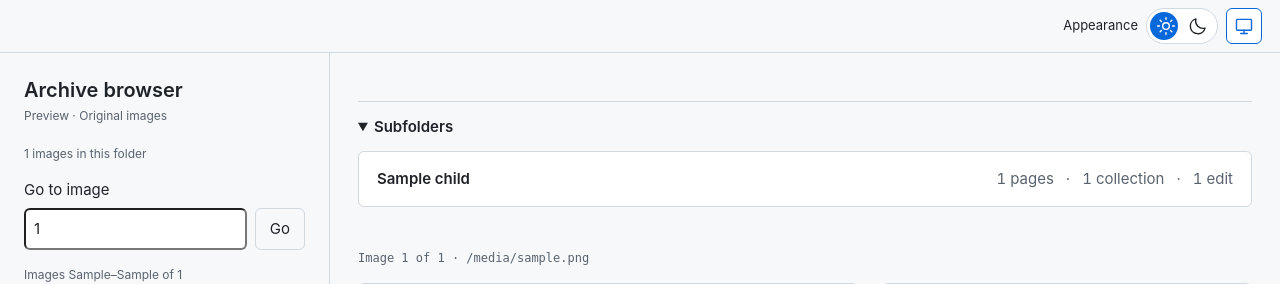
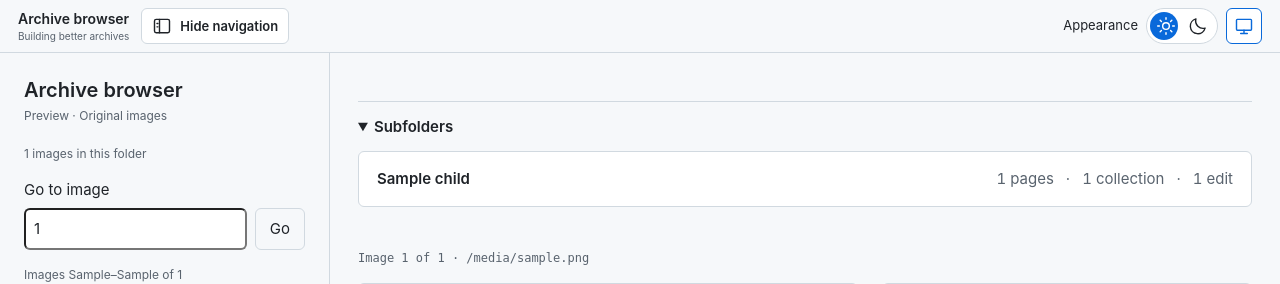
Before and after one commit to diversen7/archival-organizer, a FastAPI app: template archival_organizer/web/templates/preview.html in a window 1280 px wide. Shown: the top 284 px of the page. Run offline with FastAPI, Linux system fonts and the light colour scheme; the template is opened without the code that fills it: most values are stand-ins (such as "Sample title", 1, 10 or a date in 2020); grey boxes marked "Sample" are stand-in pictures; parts of the project's set-up code (start-up, migrations or seed data) failed here and were passed over.

Commit message:
hide left column. Slicker design.

```diff
--- a/archival_organizer/web/static/archive.css
+++ b/archival_organizer/web/static/archive.css
@@ -272,3 +272,21 @@ button:disabled { cursor: not-allowed; opacity: .65; }
 .move-page-form button:hover { background: var(--primary-hover); }
 #image-popup { border-radius: 8px; box-shadow: 0 8px 32px var(--shadow); }
 .edit-history th { background: var(--panel); font-weight: 600; }
+
+.layout[data-sidebar-hidden="true"] { grid-template-columns: minmax(0, 1fr); }
+aside[hidden] { display: none; }
+.appearance-navigation { display: flex; align-items: center; gap: 12px; margin-right: auto; min-width: 0; }
+.appearance-brand { display: flex; flex-direction: column; font-size: 14px; font-weight: 600; line-height: 1.25; white-space: nowrap; text-decoration: none; }
+.appearance-brand small { margin-top: 2px; color: var(--muted); font-size: 10px; font-weight: 400; line-height: 1.2; }
+.appearance-brand:hover { color: var(--accent-strong); }
+.appearance-bar button { flex-shrink: 0; }
+.appearance-bar #sidebar-toggle { gap: 8px; padding: 6px 10px; border-radius: var(--radius); font: 600 13px/1.4 var(--technical-font); }
+@media (max-width: 600px) {
+  #sidebar-toggle span { display: none; }
+  .appearance-bar #sidebar-toggle { width: 36px; padding: 6px; }
+  .appearance-bar > span { display: none; }
+}
+@media (max-width: 420px) {
+  .appearance-bar > span { display: none; }
+  .appearance-bar { padding-inline: 10px; }
+}
--- a/archival_organizer/web/static/archive.js
+++ b/archival_organizer/web/static/archive.js
@@ -17,6 +17,32 @@ document.querySelectorAll("details[data-disclosure]").forEach((details) => {
     }
   });
 });
+
+const sidebarToggle = document.querySelector("#sidebar-toggle");
+
+if (sidebarToggle) {
+  const sidebarPanel = document.querySelector("#archive-sidebar");
+  const layout = sidebarPanel.closest(".layout");
+  const key = "archive-browser:sidebar";
+  const setSidebarVisible = (visible) => {
+    sidebarPanel.hidden = !visible;
+    layout.dataset.sidebarHidden = String(!visible);
+    sidebarToggle.setAttribute("aria-expanded", String(visible));
+    const label = visible ? "Hide navigation" : "Show navigation";
+    sidebarToggle.querySelector("span").textContent = label;
+    sidebarToggle.setAttribute("aria-label", label);
+    sidebarToggle.title = label;
+  };
+  let visible = true;
+  try { visible = localStorage.getItem(key) !== "hidden"; } catch {}
+  setSidebarVisible(visible);
+  sidebarToggle.disabled = false;
+  sidebarToggle.addEventListener("click", () => {
+    const visible = sidebarPanel.hidden;
+    setSidebarVisible(visible);
+    try { localStorage.setItem(key, visible ? "shown" : "hidden"); } catch {}
+  });
+}
 
 const filter = document.querySelector("#filter");
 
--- a/archival_organizer/web/templates/base.html
+++ b/archival_organizer/web/templates/base.html
@@ -9,6 +9,13 @@
 </head>
 <body class="{% block body_class %}{% endblock %}">
   <div class="appearance-bar">
+    <div class="appearance-navigation">
+      <a class="appearance-brand" href="/">
+        <span>Archive browser</span>
+        <small>Building better archives</small>
+      </a>
+      {% block navigation_toggle %}{% endblock %}
+    </div>
     <span>Appearance</span>
     <button id="theme-mode" class="theme-switch" type="button" role="switch" aria-label="Dark mode" aria-checked="false" disabled>
       <svg viewBox="0 0 24 24" aria-hidden="true"><circle cx="12" cy="12" r="4"/><path d="M12 2v2m0 16v2M2 12h2m16 0h2M5 5l1.5 1.5m11 11L19 19M5 19l1.5-1.5m11-11L19 5"/></svg>
--- a/archival_organizer/web/templates/macros.html
+++ b/archival_organizer/web/templates/macros.html
@@ -55,6 +55,13 @@
 </div>
 {%- endmacro %}
 
+{% macro sidebar_toggle() -%}
+<button id="sidebar-toggle" type="button" aria-label="Hide navigation" title="Hide navigation" aria-controls="archive-sidebar" aria-expanded="true" disabled>
+  <svg viewBox="0 0 24 24" aria-hidden="true"><rect x="3" y="4" width="18" height="16" rx="2"/><path d="M9 4v16m-3-11h1m-1 4h1"/></svg>
+  <span>Hide navigation</span>
+</button>
+{%- endmacro %}
+
 {% macro image_viewer(image_url, original_url, page_number, previous_url, next_url, multi_page=false) -%}
 <div>
   <a class="image-card" href="{{ original_url }}" title="Open original image">
--- a/archival_organizer/web/templates/page.html
+++ b/archival_organizer/web/templates/page.html
@@ -1,11 +1,12 @@
 {% extends "base.html" %}
-{% from "macros.html" import field, review_form, section_link, breadcrumb, folder_list, image_viewer %}
+{% from "macros.html" import field, review_form, section_link, breadcrumb, folder_list, image_viewer, sidebar_toggle %}
 
 {% block title %}Page {{ page_number }} · Archive browser{% endblock %}
+{% block navigation_toggle %}{{ sidebar_toggle() }}{% endblock %}
 
 {% block body %}
 <div class="layout">
-  <aside>
+  <aside id="archive-sidebar">
     <div class="brand">Archive browser</div>
     <div class="brand-tagline">Building better archives</div>
     <p class="run-meta">{{ run.page_count }} pages in {{ run.sections | length }} sections</p>
--- a/archival_organizer/web/templates/preview.html
+++ b/archival_organizer/web/templates/preview.html
@@ -1,12 +1,13 @@
 {% extends "base.html" %}
-{% from "macros.html" import breadcrumb, folder_list, image_viewer %}
+{% from "macros.html" import breadcrumb, folder_list, image_viewer, sidebar_toggle %}
 
 {% block title %}{{ filename }} · Preview{% endblock %}
 {% block body_class %}preview-page{% endblock %}
+{% block navigation_toggle %}{{ sidebar_toggle() }}{% endblock %}
 
 {% block body %}
 <div class="layout">
-  <aside>
+  <aside id="archive-sidebar">
     <div class="brand">Archive browser</div>
     <div class="brand-tagline">Preview · Original images</div>
     <p class="run-meta">{{ page_count }} images in this folder</p>
```
Also changed, not shown: tests/test_archive_ui.cjs (+53 -0 lines), README.md.
